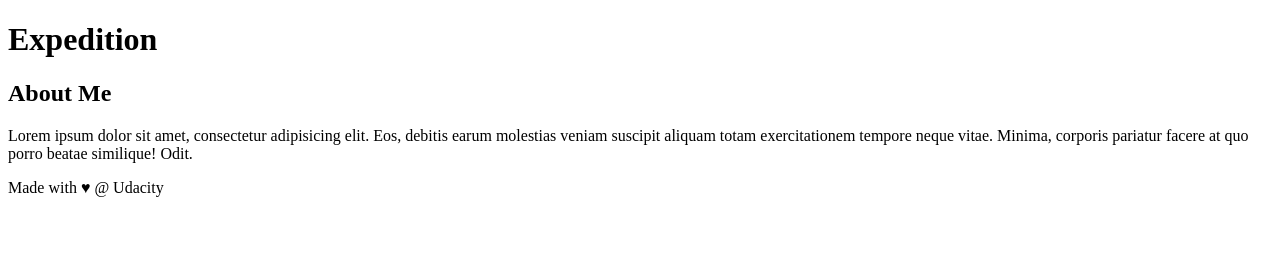
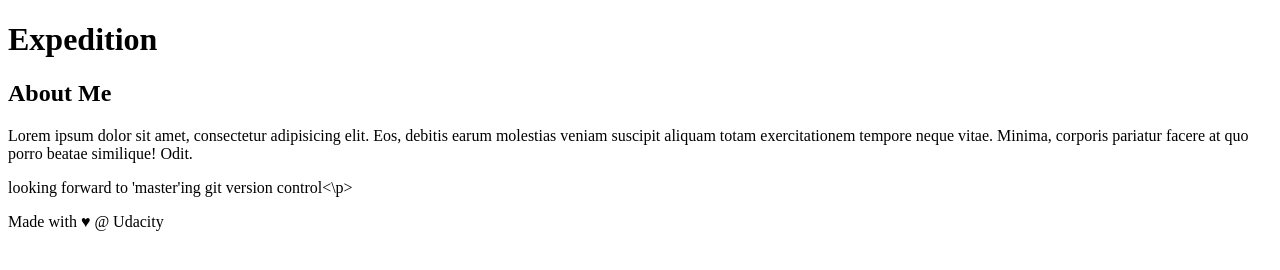
Before and after one commit to PrateekShetty/demo, a plain HTML site: page index.html in a window 1280 px wide. Drawn offline with Linux system fonts and the light colour scheme.

Commit message:
additional paragraph

```diff
--- a/index.html
+++ b/index.html
@@ -23,6 +23,7 @@
     <h2>About Me</h2>
 
     <p>Lorem ipsum dolor sit amet, consectetur adipisicing elit. Eos, debitis earum molestias veniam suscipit aliquam totam exercitationem     tempore neque vitae. Minima, corporis pariatur facere at quo porro beatae similique! Odit.</p>
+    <p> looking forward to 'master'ing git version control<\p>
     </aside>
 
     <footer>
```
